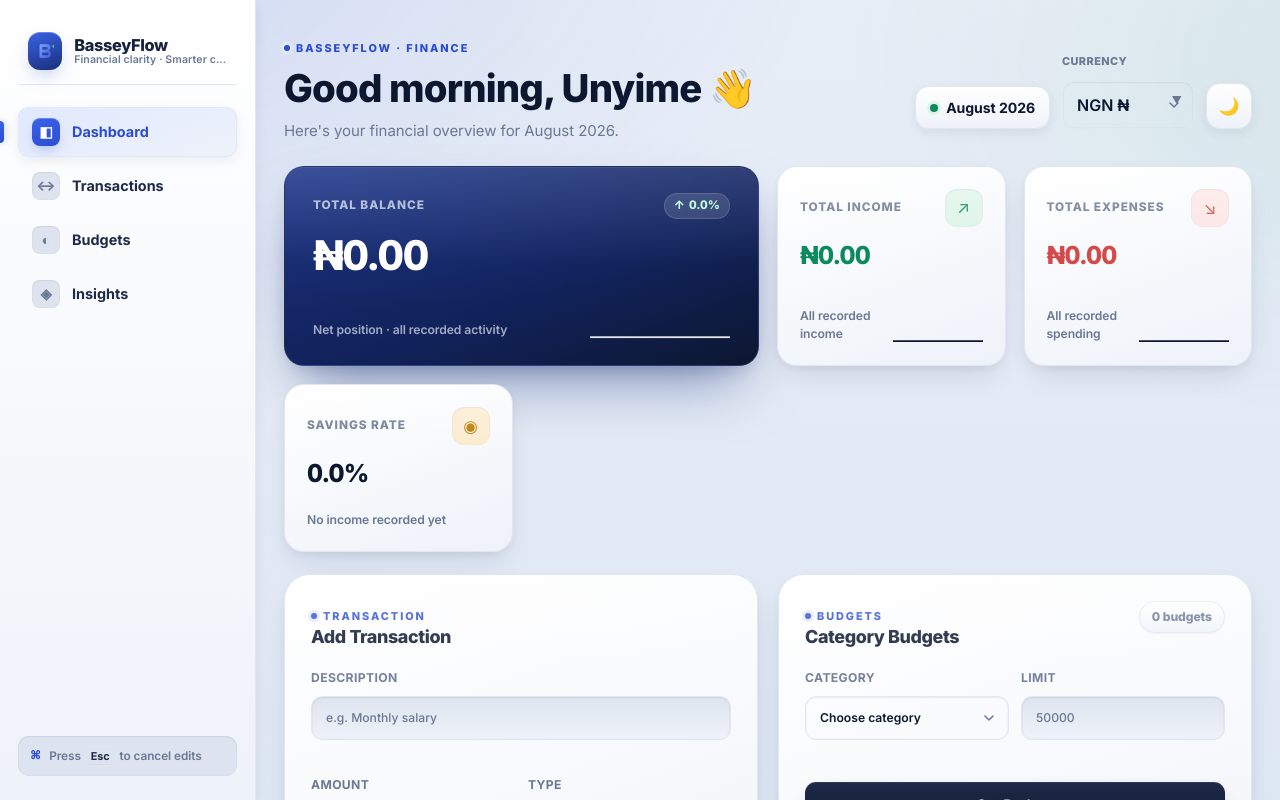
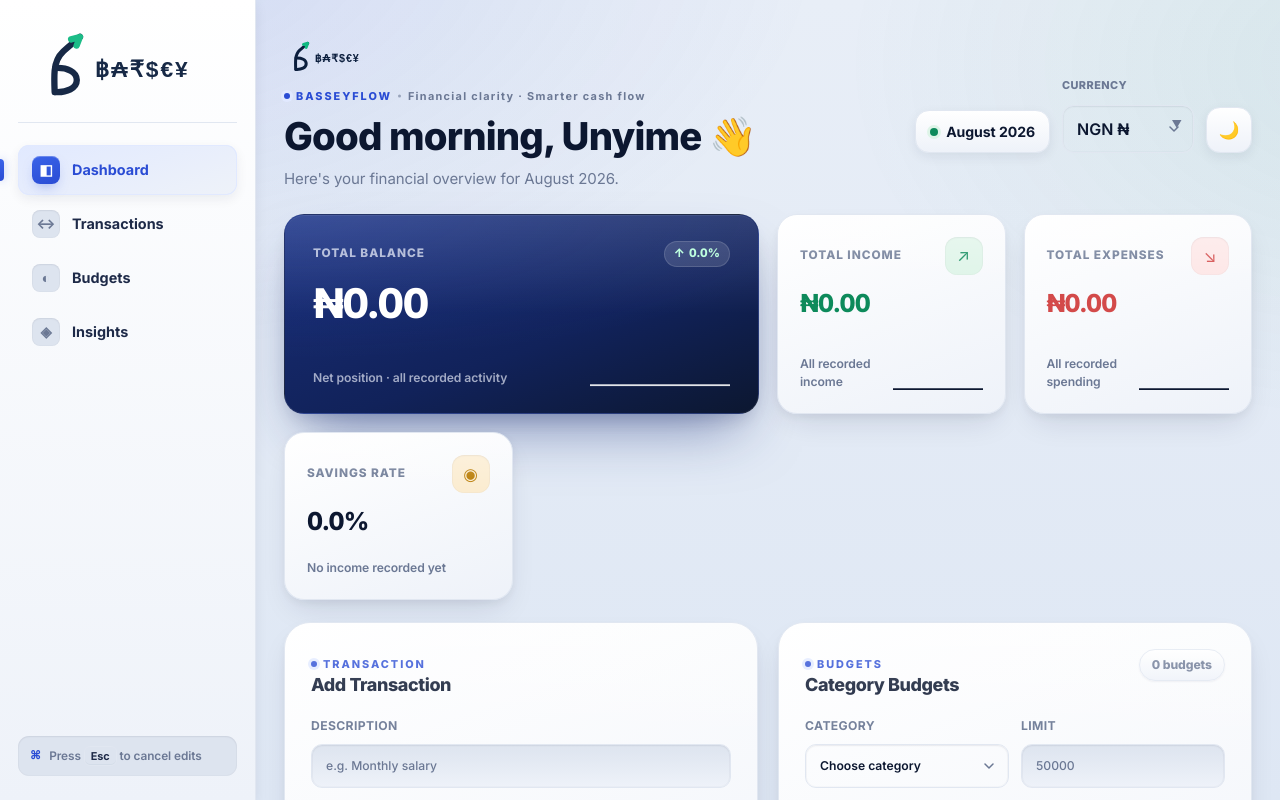
Before and after one commit to Mekudi84/My-CashFlow-Dashboard, a React (Vite) app: page / in a window 1280 px wide. Shown: the top 800 px of the page. Built offline with nearby package versions, Linux system fonts and the light colour scheme.

Commit message:
Integrate official BasseyFlow wordmark logo into sidebar, topbar, and favicon

```diff
--- a/css/style.css
+++ b/css/style.css
@@ -165,43 +165,20 @@ kbd {
 .sidebar-brand {
   display: flex;
   align-items: center;
-  gap: 12px;
-  padding: 8px 10px 14px;
+  justify-content: center;
+  padding: 6px 8px 16px;
   border-bottom: 1px solid var(--border-soft);
 }
-.brand-mark {
-  width: 38px; height: 38px;
-  display: grid; place-items: center;
-  border-radius: 12px;
-  background: linear-gradient(160deg, var(--primary-2) 0%, var(--primary-deep) 100%);
-  color: #fff;
-  font-size: 1rem;
-  font-weight: 800;
-  box-shadow: 0 8px 20px -8px rgba(42, 76, 212, .55), inset 0 1px 0 rgba(255,255,255,.25);
-  transition: transform var(--t-base), box-shadow var(--t-base);
+.brand-logo {
+  display: block;
+  width: 100%;
+  max-width: 196px;
+  height: auto;
+  aspect-ratio: 620 / 240;
+  transition: transform var(--t-base), opacity var(--t-base);
+  opacity: .95;
 }
-.sidebar-brand:hover .brand-mark { transform: rotate(-4deg) scale(1.04); }
-.brand-mark svg { display: block; }
-.brand-text { display: flex; flex-direction: column; line-height: 1.15; min-width: 0; }
-.brand-text strong {
-  font-size: 1.02rem;
-  font-weight: 800;
-  letter-spacing: -0.02em;
-  background: linear-gradient(180deg, var(--text) 0%, var(--text-2) 100%);
-  -webkit-background-clip: text;
-  background-clip: text;
-  -webkit-text-fill-color: transparent;
-}
-.brand-text small {
-  color: var(--muted);
-  font-size: .66rem;
-  font-weight: 600;
-  letter-spacing: .01em;
-  white-space: nowrap;
-  overflow: hidden;
-  text-overflow: ellipsis;
-  max-width: 170px;
-}
+.sidebar-brand:hover .brand-logo { transform: scale(1.02); opacity: 1; }
 
 .sidebar-nav { display: grid; gap: 4px; }
 
@@ -286,6 +263,37 @@ kbd {
 .topbar-left { display: flex; flex-direction: column; gap: 8px; }
 .subtitle { color: var(--muted); font-size: .94rem; max-width: 540px; }
 .user-name { color: var(--text); font-weight: 800; }
+
+.topbar-brand { display: none; }
+.topbar-logo { display: block; height: 36px; width: auto; }
+
+.brand-eyebrow {
+  margin-bottom: 4px;
+  flex-wrap: wrap;
+  gap: 10px;
+}
+.brand-eyebrow > span:first-child { color: var(--primary); }
+.brand-tagline {
+  color: var(--muted);
+  font-size: .68rem;
+  font-weight: 700;
+  letter-spacing: .12em;
+  text-transform: none;
+  position: relative;
+  padding-left: 10px;
+}
+.brand-tagline::before {
+  content: "";
+  position: absolute;
+  left: 0;
+  top: 50%;
+  transform: translateY(-50%);
+  width: 3px;
+  height: 3px;
+  border-radius: 50%;
+  background: var(--muted);
+  opacity: .6;
+}
 
 .eyebrow {
   display: inline-flex;
@@ -1160,6 +1168,10 @@ form > label { margin-bottom: 14px; }
   .sidebar { width: 220px; }
 }
 
+@media (min-width: 901px) {
+  .topbar-brand { display: block; margin-bottom: 4px; }
+}
+
 @media (max-width: 1024px) {
   .app-shell { grid-template-columns: 220px 1fr; }
   .summary-grid { grid-template-columns: repeat(2, 1fr); }
@@ -1218,4 +1230,7 @@ form > label { margin-bottom: 14px; }
   .footer-actions { flex-direction: column; }
   .footer-actions .btn { width: 100%; }
   .demo-banner { margin: 0 18px 14px; }
+  .topbar-brand { display: block; margin-bottom: 2px; }
+  .topbar-logo { height: 30px; }
+  .brand-tagline { display: none; }
 }
--- a/index.html
+++ b/index.html
@@ -2,7 +2,10 @@
 <html lang="en">
   <head>
     <meta charset="UTF-8" />
+    <link rel="icon" type="image/svg+xml" href="/favicon.svg" />
     <meta name="viewport" content="width=device-width, initial-scale=1.0" />
+    <meta name="description" content="BasseyFlow — Financial clarity. Smarter cash flow. A premium personal finance dashboard for tracking income, expenses, budgets, and cash flow." />
+    <meta name="theme-color" content="#1a2f7a" />
     <title>BasseyFlow — Financial clarity. Smarter cash flow.</title>
   </head>
   <body>
--- a/src/App.jsx
+++ b/src/App.jsx
@@ -186,7 +186,17 @@ export default function App() {
       <div className="app-main">
         <header className="topbar reveal" style={{ "--reveal-delay": "0ms" }}>
           <div className="topbar-left">
-            <p className="eyebrow">BASSEYFLOW · FINANCE</p>
+            <div className="topbar-brand">
+              <img
+                src="/basseyflow-logo.svg"
+                alt="BasseyFlow"
+                className="topbar-logo"
+              />
+            </div>
+            <p className="eyebrow brand-eyebrow">
+              <span>BASSEYFLOW</span>
+              <span className="brand-tagline">Financial clarity · Smarter cash flow</span>
+            </p>
             <h1>
               {greeting}, <span className="user-name">Unyime</span> <span aria-hidden="true">👋</span>
             </h1>
--- a/src/components/Sidebar.jsx
+++ b/src/components/Sidebar.jsx
@@ -9,25 +9,11 @@ export default function Sidebar({ active, onSelect }) {
   return (
     <aside className="sidebar" aria-label="Primary navigation">
       <div className="sidebar-brand">
-        <span className="brand-mark" aria-hidden="true">
-          <svg viewBox="0 0 32 32" width="22" height="22" fill="none" aria-hidden="true">
-            <defs>
-              <linearGradient id="basseyflow-mark" x1="0" y1="0" x2="1" y2="1">
-                <stop offset="0%" stopColor="#82a4ff" />
-                <stop offset="100%" stopColor="#3a5cd8" />
-              </linearGradient>
-            </defs>
-            <path
-              d="M8 24 L8 8 Q8 6 10 6 L19 6 Q24 6 24 11 Q24 14.5 21 15.5 Q24.5 16.5 24.5 20.5 Q24.5 26 19 26 L10 26 Q8 26 8 24 Z M12 10 L12 14 L18 14 Q20 14 20 12 Q20 10 18 10 Z M12 18 L12 22 L19 22 Q21 22 21 20 Q21 18 19 18 Z"
-              fill="url(#basseyflow-mark)"
-            />
-            <path d="M26 9 L29 6 L29 12 Z" fill="#45c993" />
-          </svg>
-        </span>
-        <div className="brand-text">
-          <strong>BasseyFlow</strong>
-          <small>Financial clarity · Smarter cash flow</small>
-        </div>
+        <img
+          src="/basseyflow-logo.svg"
+          alt="BasseyFlow"
+          className="brand-logo"
+        />
       </div>
 
       <nav className="sidebar-nav">
```
Also changed, not shown: public/basseyflow-logo.svg (added), public/favicon.svg (added).
